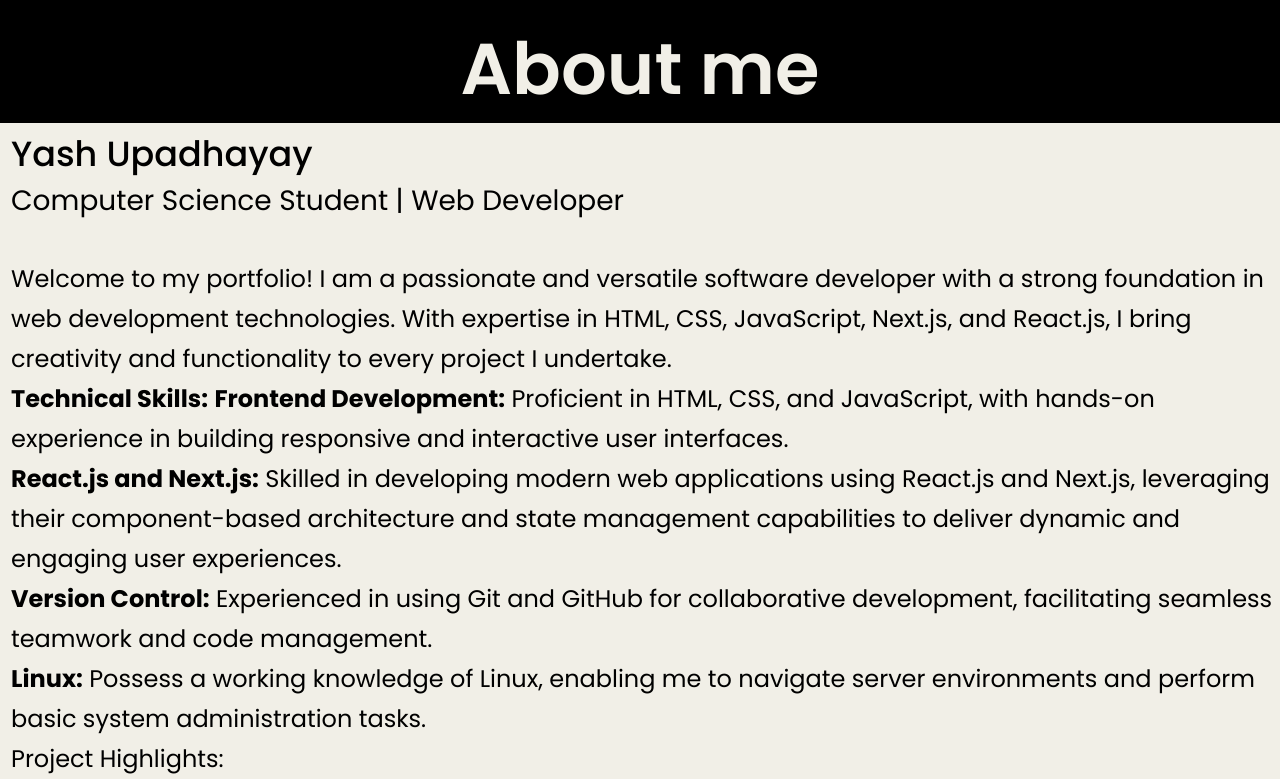
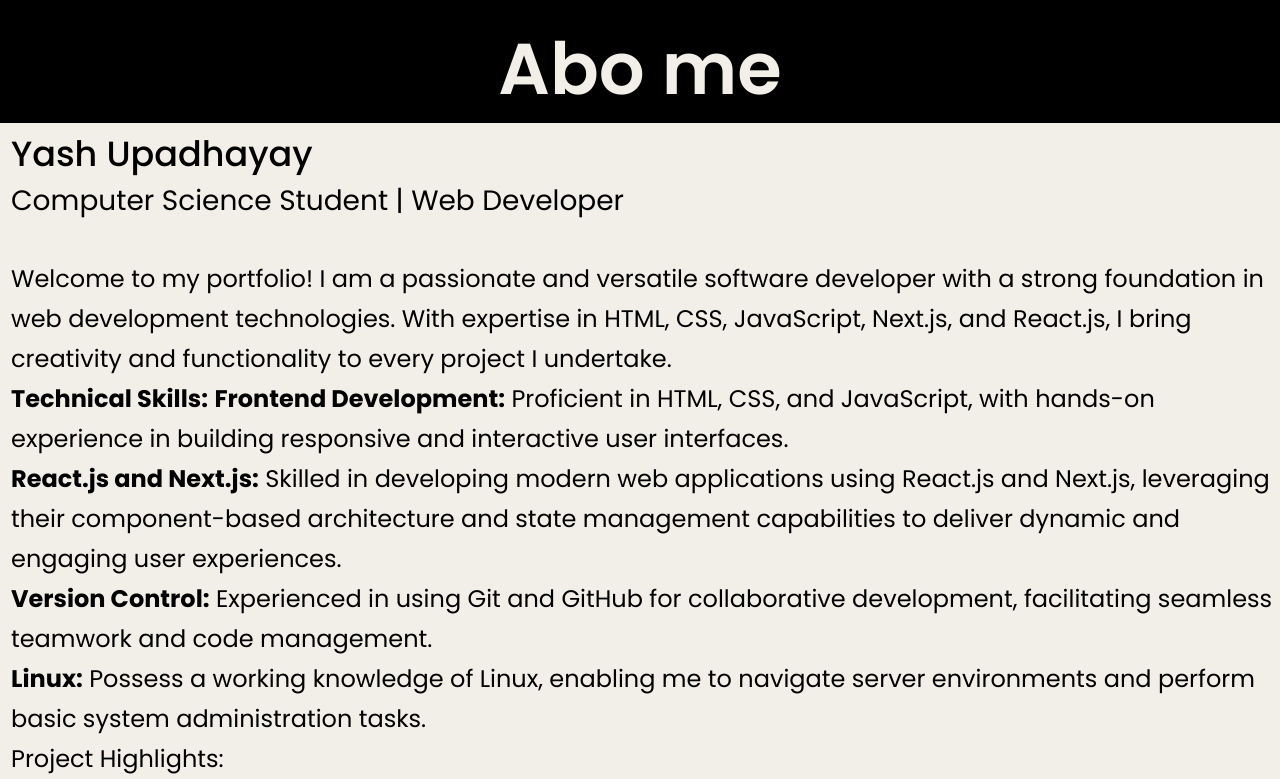
Before and after one commit to yashupadhayay/Portfolio, a plain HTML site: page about.html in a window 1280 px wide. Shown: the top 779 px of the page. Drawn offline with Linux system fonts and the light colour scheme.

Commit message:
bugs fix

```diff
--- a/about.css
+++ b/about.css
@@ -10,6 +10,7 @@
   .about{
     background-color: #f1efe7;
     margin-bottom: 50px;
+    justify-content: space-around;
   }
   footer {
       background-color: #333;
--- a/about.html
+++ b/about.html
@@ -8,7 +8,7 @@
 </head>
 <body>
     <div class="about">
-        <h1>About me</h1>
+        <h1>Abo me</h1>
         <br>
         <div>
             <span>Yash Upadhayay</span><br>
--- a/index.css
+++ b/index.css
@@ -8,7 +8,7 @@
 .Portfolio{
     position: relative;
     display:flex;
-    justify-content: space-between;
+    justify-content: space-around;
     align-items: center;
     min-height: 100vh;
     padding: 100px;
```
